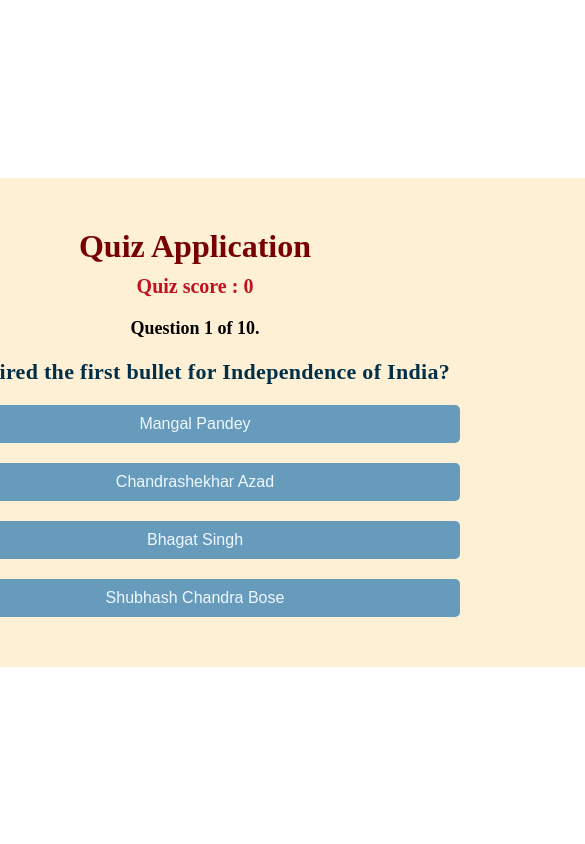
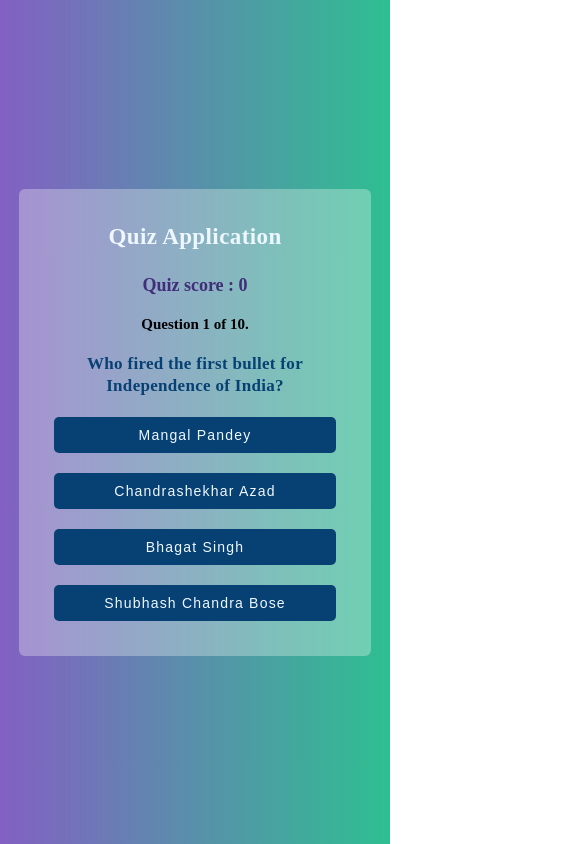
Before and after one commit to abhijeet-maity/Quiz-app, a React (Vite) app: page / in a window 390 px wide. Shown: the whole page, 585 px wide, since content can reach past the window. Built offline with nearby package versions, Linux system fonts and the light colour scheme.

Commit message:
Added responsiveness

```diff
--- a/src/App.css
+++ b/src/App.css
@@ -10,24 +10,28 @@ body {
   justify-content: center;
   align-items: center;
   /* background-color: pink; */
+  background: linear-gradient(to right, #8360c3, #2ebf91)
 }
 .quizApp {
   width: 50rem;
   display: flex;
   flex-direction: column;
   align-items: center;
-  background-color: #fdf0d5;
+  background-color: rgba(255, 255, 249, 0.3);
   padding: 50px;
   border-radius: 6px;
 }
 .quizApp h1 {
-  color: #780000;
+  font-size: 38px;
+  color: #006769;
+  color: #EEF7FF;
+  margin-bottom: 15px;
 }
 .score {
-  font-size: 20px;
+  font-size: 24px;
   font-weight: 700;
   padding: 10px;
-  color: #c1121f;
+  color: #402E7A;
 }
 .question-heading {
   text-align: center;
@@ -39,7 +43,7 @@ body {
   letter-spacing: 0.3px;
   padding: 10px;
   margin-bottom: 10px;
-  color: #003049;
+  color :#074173
 }
 .alloption-section {
   display: flex;
@@ -48,11 +52,18 @@ body {
 }
 .btn {
   font-size: 16px;
+  font-weight: 700;
   padding: 10px 15px;
   border-radius: 5px;
   border: none;
-  background-color: #669bbc;
+  background-color:#074173;
   color: aliceblue;
+  transition: all 0.4s ease-in-out;
+}
+
+.btn:hover {
+  background-color: #5DEBD7;
+  color: black;
 }
 .answer {
   text-align: center;
@@ -93,3 +104,119 @@ body {
   background-color: #669bbc;
   color: #fdf0d5;
 }
+
+/*?? Responsive Design for Laptop */
+@media screen and (max-width: 800px){
+
+  .quizApp {
+    width: 40rem;
+  }
+
+  .question {
+    font-size: 20px;
+  }
+
+}
+
+/* ?? Large Tablet screen */
+@media screen and (max-width: 650px){
+
+  .quizApp {
+    width: 30rem;
+  }
+
+  .quizApp h1 {
+    font-size: 28px;
+  }
+
+  .question {
+    font-size: 15px;
+  }
+
+}
+
+/* ?? Small Tablet screen */
+@media screen and (max-width: 488px){
+
+  .quizApp {
+    width: 25rem;
+  }
+
+  .quizApp h1 {
+    font-size: 25px;
+    letter-spacing: 0.4px;
+  }
+
+  .question {
+    font-size: 17px;
+    text-align: center;
+    line-height: 22px;
+  }
+  .btn {
+    font-size: 14px;
+    font-weight: 500;
+    letter-spacing: 1.2px;
+  }
+
+}
+
+/* ?? Large Mobile screen */
+@media screen and (max-width: 400px){
+
+  .quizApp {
+    width: 22rem;
+    padding: 35px;
+  }
+  .score {
+    font-size: 18px;
+  }
+  .question-heading {
+    font-size: 15px;
+  }
+  .quizApp h1 {
+    font-size: 23px;
+    letter-spacing: 0.4px;
+  }
+}
+
+/* ?? Small screen */
+
+@media screen and (max-width: 355px){
+
+  .quizApp {
+    width: 20rem;
+    padding: 20px;
+  }
+
+  .quizApp h1 {
+    font-size: 21px;
+    margin-top: 20px;
+  }
+
+}
+
+/* ?? Extra small screen */
+@media screen and (max-width: 290px){
+
+  .quizApp {
+    width: 16rem;
+    padding: 15px;
+  }
+
+  .quizApp h1 {
+    font-size: 18px;
+    font-weight: 800;
+  }
+  .question {
+    font-size: 15px;
+    text-align: center;
+    line-height: 19px;
+  }
+  .btn {
+    font-size: 12px;
+    font-weight: 300;
+    letter-spacing: 0.8px;
+  }
+
+
+}
```
